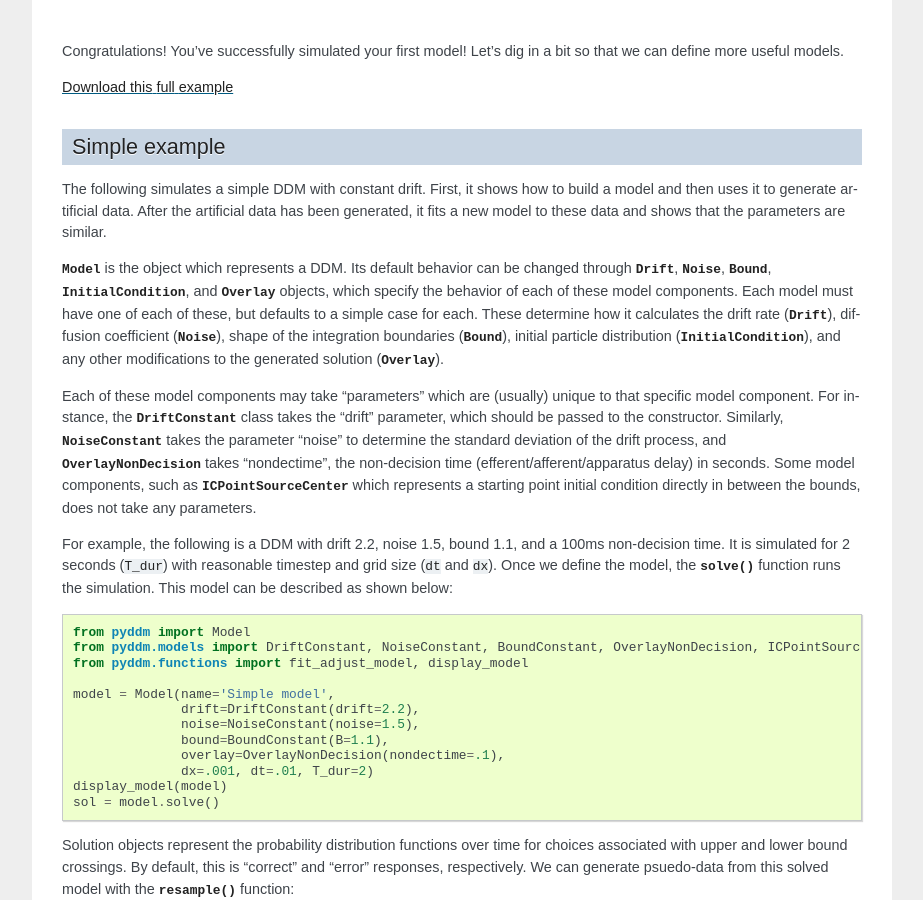
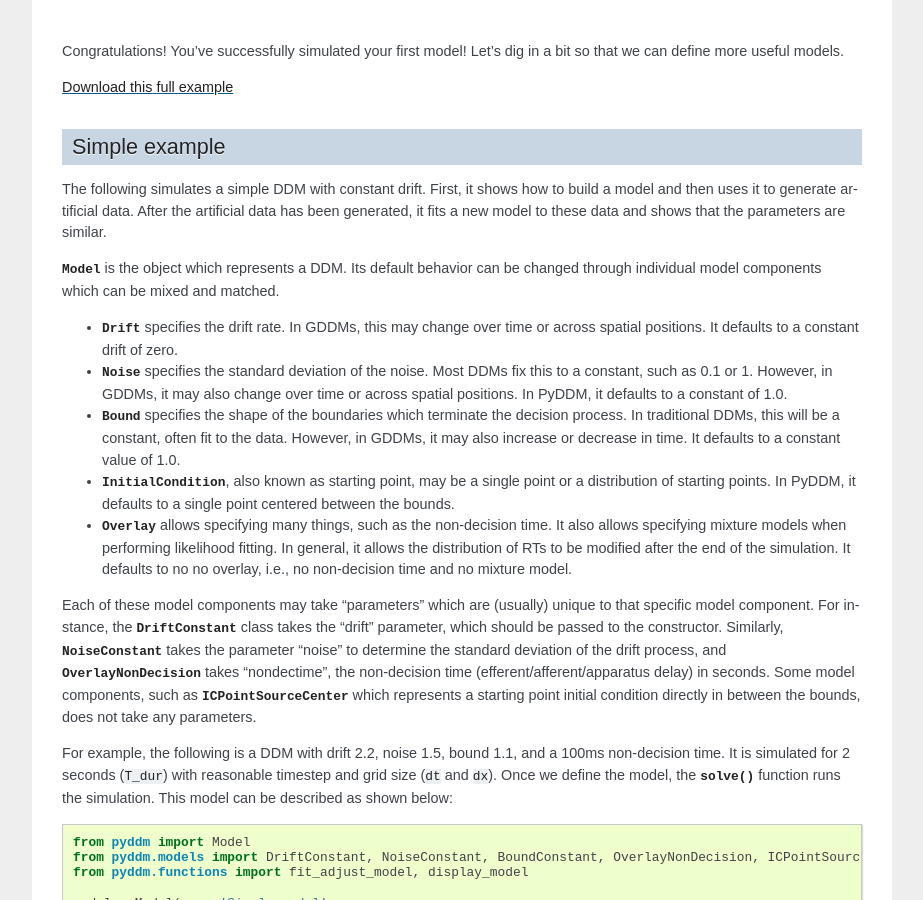
Before and after one commit to mwshinn/PyDDM, a Sphinx documentation site: the page built from doc/quickstart.rst, in a window 1280 px wide and 900 px high, scrolled down 812 px. Shown: the whole window, without its empty margins (198-1121 px from the left). Built offline with Sphinx 7.4.7, drawn with Linux system fonts in a browser that asks for light colours; formulas are drawn with MathJax 3.

Commit message:
Documentation and organization updates

```diff
--- a/doc/quickstart.rst
+++ b/doc/quickstart.rst
@@ -28,15 +28,26 @@ data.  After the artificial data has been generated, it fits a new
 model to these data and shows that the parameters are similar.
 
 :class:`.Model` is the object which represents a DDM.  Its default
-behavior can be changed through :class:`.Drift`, :class:`.Noise`,
-:class:`.Bound`, :class:`.InitialCondition`, and :class:`.Overlay`
-objects, which specify the behavior of each of these model components.
-Each model must have one of each of these, but defaults to a simple
-case for each.  These determine how it calculates the drift rate
-(:class:`.Drift`), diffusion coefficient (:class:`.Noise`), shape of the
-integration boundaries (:class:`.Bound`), initial particle
-distribution (:class:`.InitialCondition`), and any other modifications
-to the generated solution (:class:`.Overlay`).
+behavior can be changed through individual model components which can be
+mixed and matched.
+
+- :class:`.Drift` specifies the drift rate.  In GDDMs, this may change over time
+  or across spatial positions.  It defaults to a constant drift of zero.
+- :class:`.Noise` specifies the standard deviation of the noise.  Most DDMs fix
+  this to a constant, such as 0.1 or 1.  However, in GDDMs, it may also change over time
+  or across spatial positions.  In PyDDM, it defaults to a constant of 1.0.
+- :class:`.Bound` specifies the shape of the boundaries which terminate the
+  decision process.  In traditional DDMs, this will be a constant, often fit to
+  the data.  However, in GDDMs, it may also increase or decrease in time.  It
+  defaults to a constant value of 1.0.
+- :class:`.InitialCondition`, also known as starting point, may be a single
+  point or a distribution of starting points.  In PyDDM, it defaults to a single
+  point centered between the bounds.
+- :class:`.Overlay` allows specifying many things, such as the non-decision
+  time.  It also allows specifying mixture models when performing likelihood
+  fitting.  In general, it allows the distribution of RTs to be modified after
+  the end of the simulation.  It defaults to no no overlay, i.e., no
+  non-decision time and no mixture model.
 
 Each of these model components may take "parameters" which are
 (usually) unique to that specific model component.  For instance, the
```
Also changed, not shown: doc/cookbook/index.rst (+4 -4 lines), 3 other files.
